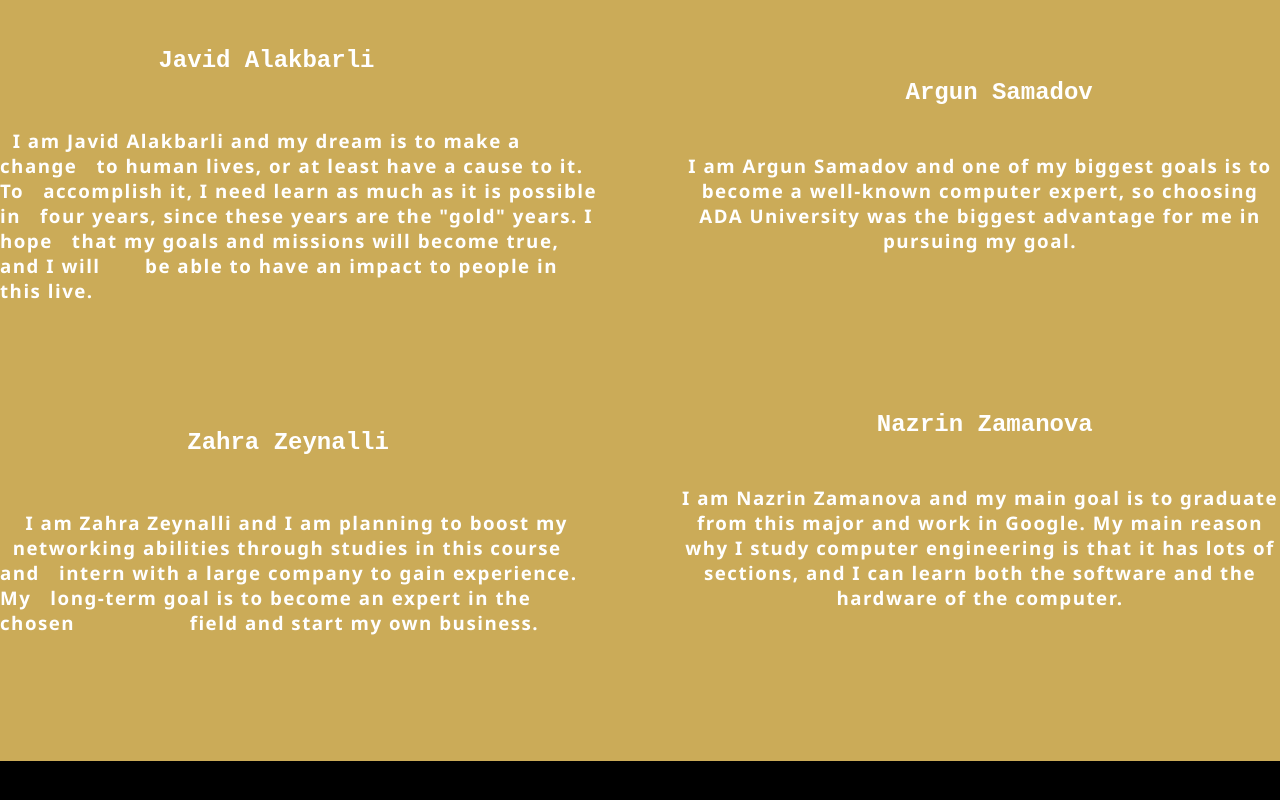
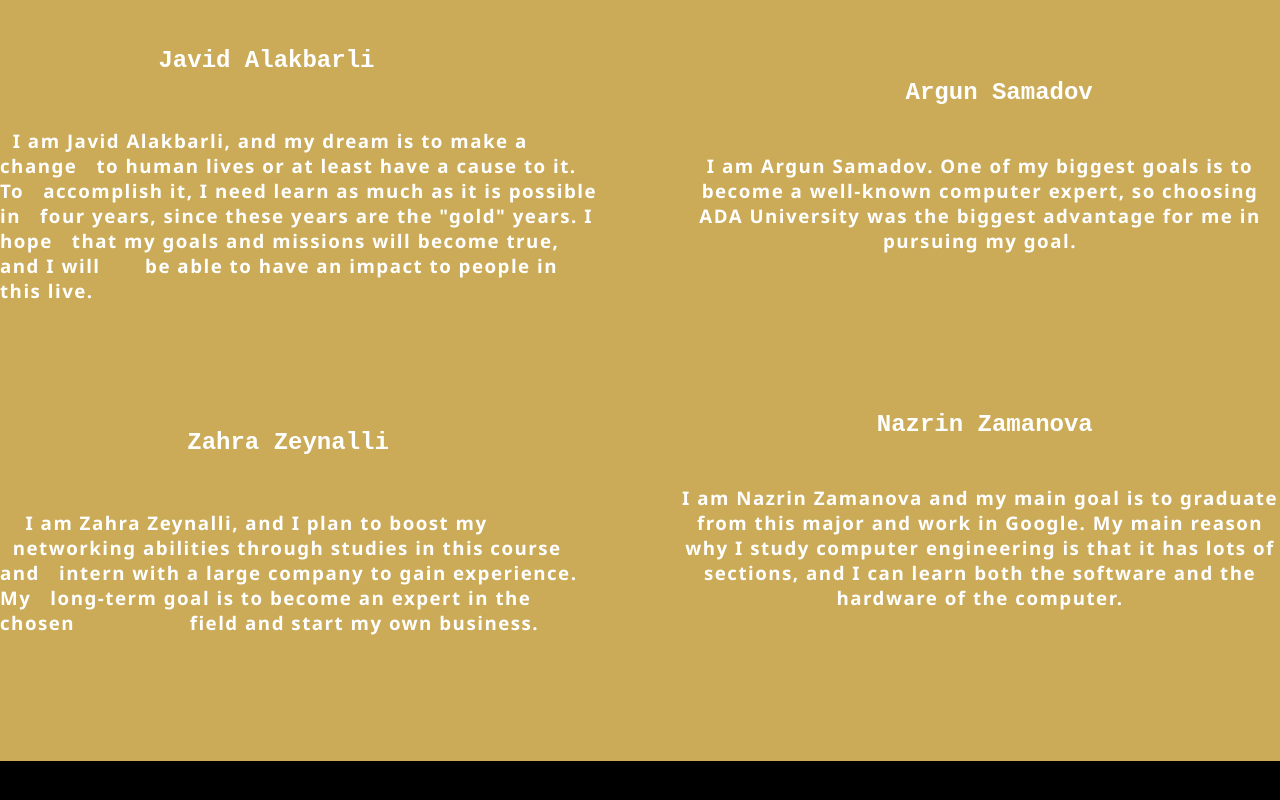
Before and after one commit to javid-alakbarli/webteam, a plain HTML site: page testteam.html in a window 1280 px wide. Shown: the part 1835-2635 px from the top of the page. Drawn offline with Linux system fonts and the light colour scheme.

Commit message:
testteam.html

```diff
--- a/testteam.html
+++ b/testteam.html
@@ -71,7 +71,7 @@
     <br>
     <br>
     <br>
-    <h3><p class="teaminfo1">&nbsp;&nbsp;I am Javid Alakbarli and my dream is to make a change &nbsp;&nbsp;to human lives, or at least have a cause to it.
+    <h3><p class="teaminfo1">&nbsp;&nbsp;I am Javid Alakbarli, and my dream is to make a change &nbsp;&nbsp;to human lives or at least have a cause to it.
         To &nbsp;&nbsp;accomplish it, I need learn as much as it is possible in &nbsp;&nbsp;four years, since these years are the "gold" years. I hope &nbsp;&nbsp;that
         my goals and missions will become true, and I will &nbsp;&nbsp;&nbsp;&nbsp;&nbsp;&nbsp;be able to have an impact to people in this live.</p></h3>
 
@@ -82,7 +82,7 @@
     <br>
     <br>
     <br>
-    <h3><center><p class="teaminfo2">I am Argun Samadov and one of my biggest goals is to become a
+    <h3><center><p class="teaminfo2">I am Argun Samadov. One of my biggest goals is to become a
         well-known computer expert, so choosing ADA University was the biggest advantage for me in
         pursuing my goal.</p></center></h3>
 
@@ -93,7 +93,7 @@
     <br>
     <br>
     <br>
-    <h3><p class="teaminfo1">&nbsp;&nbsp;&nbsp;&nbsp;I am Zahra Zeynalli and I am planning to boost my &nbsp;&nbsp;networking
+    <h3><p class="teaminfo1">&nbsp;&nbsp;&nbsp;&nbsp;I am Zahra Zeynalli, and I plan to boost my &nbsp;&nbsp;networking
         abilities through studies in this course and &nbsp;&nbsp;intern with a large company to gain experience.
         My &nbsp;&nbsp;long-term goal is to become an expert in the chosen &nbsp;&nbsp;&nbsp;&nbsp;&nbsp;&nbsp;&nbsp;&nbsp;&nbsp;&nbsp;&nbsp;&nbsp;&nbsp;&nbsp;&nbsp;&nbsp;&nbsp;field and start my own business.</p></h3>
 
```
